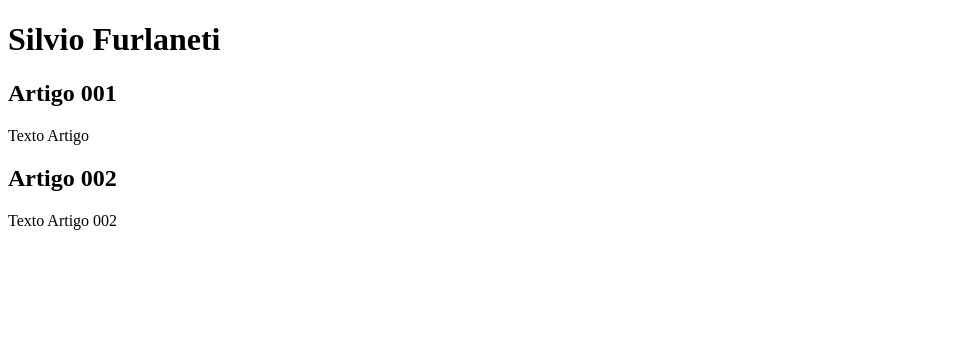
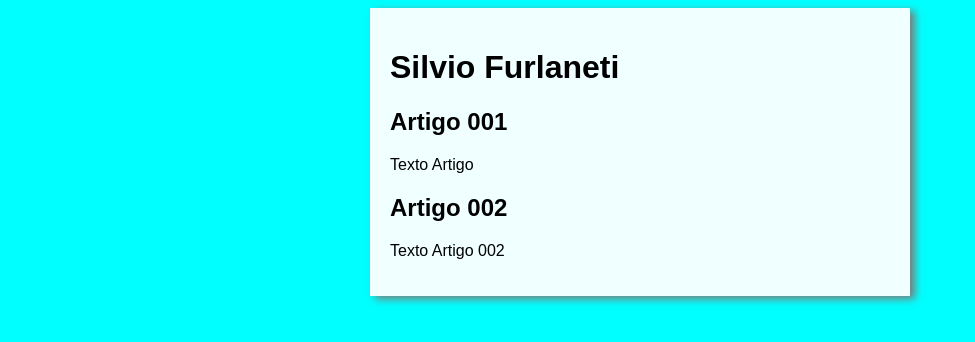
Before and after one commit to Furlaneti/projeto-site, a plain HTML site: page index.html in a window 1280 px wide. Shown: the whole page, without its empty margins (0-975 px from the left). Drawn offline with Linux system fonts and the light colour scheme.

Commit message:
Branch - design - css

```diff
--- /dev/null
+++ b/estilos/style.css
@@ -0,0 +1,16 @@
+*{
+     font-family: Arial, Helvetica, sans-serif;
+     font-size: 45;
+}
+
+body{
+     background-color: aqua;
+}
+
+main{
+     background-color: azure;
+     width: 500px;
+     margin: auto;
+     padding: 20px;
+     box-shadow: 5px 3px 8px rgb(124, 122, 122);
+}
--- a/index.html
+++ b/index.html
@@ -3,7 +3,8 @@
 <head>
      <meta charset="UTF-8">
      <meta name="viewport" content="width=device-width, initial-scale=1.0">
-     <title>Olá tudo bem?</title>
+     <title>git-Branch - rebase current branch</title>
+     <link rel="stylesheet" href="estilos/style.css">
 </head>
 <body>
      <main>
```
